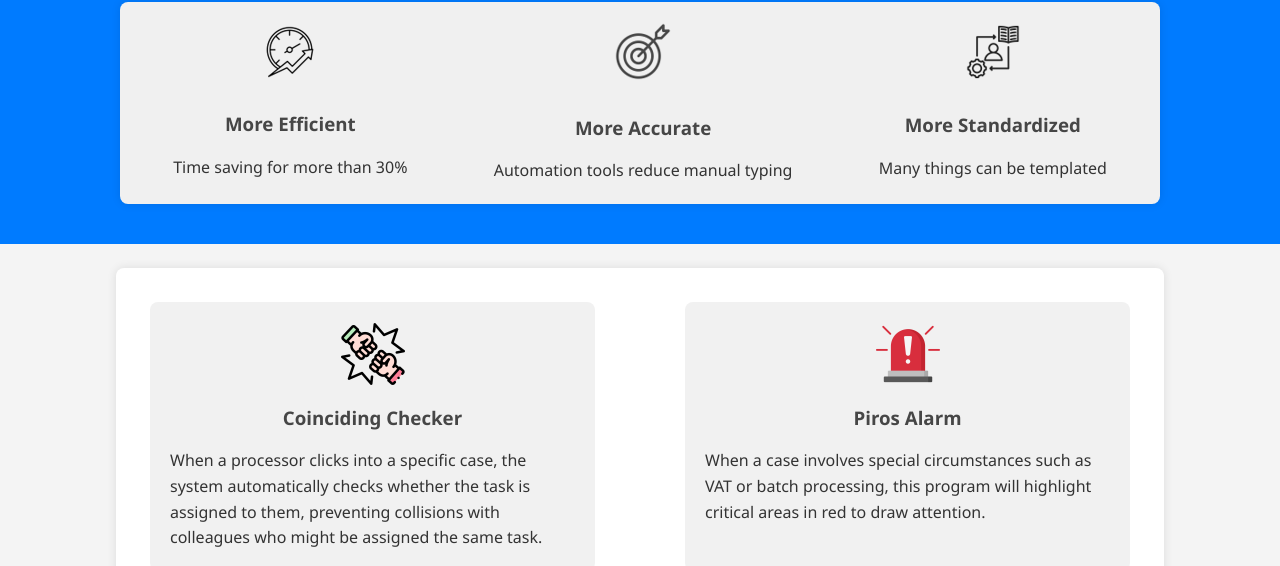
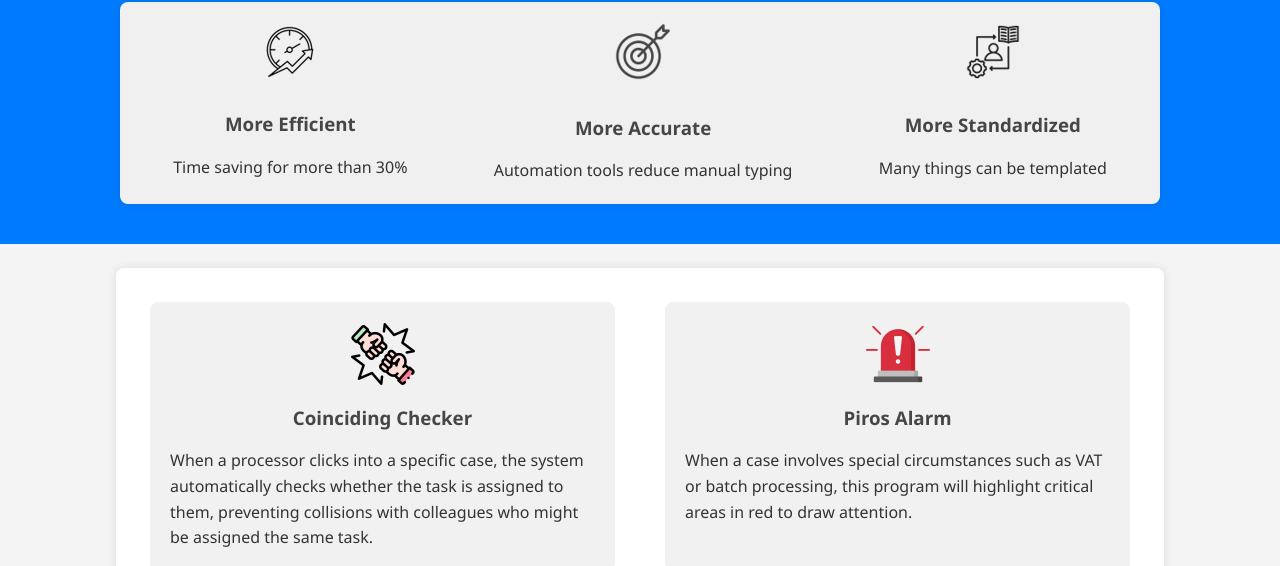
Before and after one commit to Lisztarpad/lisztarpad-github.io, a plain HTML site: page index.html in a window 1280 px wide. Shown: the part 236-802 px from the top of the page. Drawn offline with Linux system fonts and the light colour scheme.

Commit message:
Update index.html

```diff
--- a/index.html
+++ b/index.html
@@ -95,7 +95,7 @@
         .column-block {
             flex: 1;
             margin: 0 10px;
-            max-width: calc(50% - 55px); /* Adjust the maximum width for responsiveness */
+            max-width: calc(50% - 35px); /* Adjust the maximum width for responsiveness */
             box-sizing: border-box; /* Include padding and border in the element's total width and height */
         }
 
```
